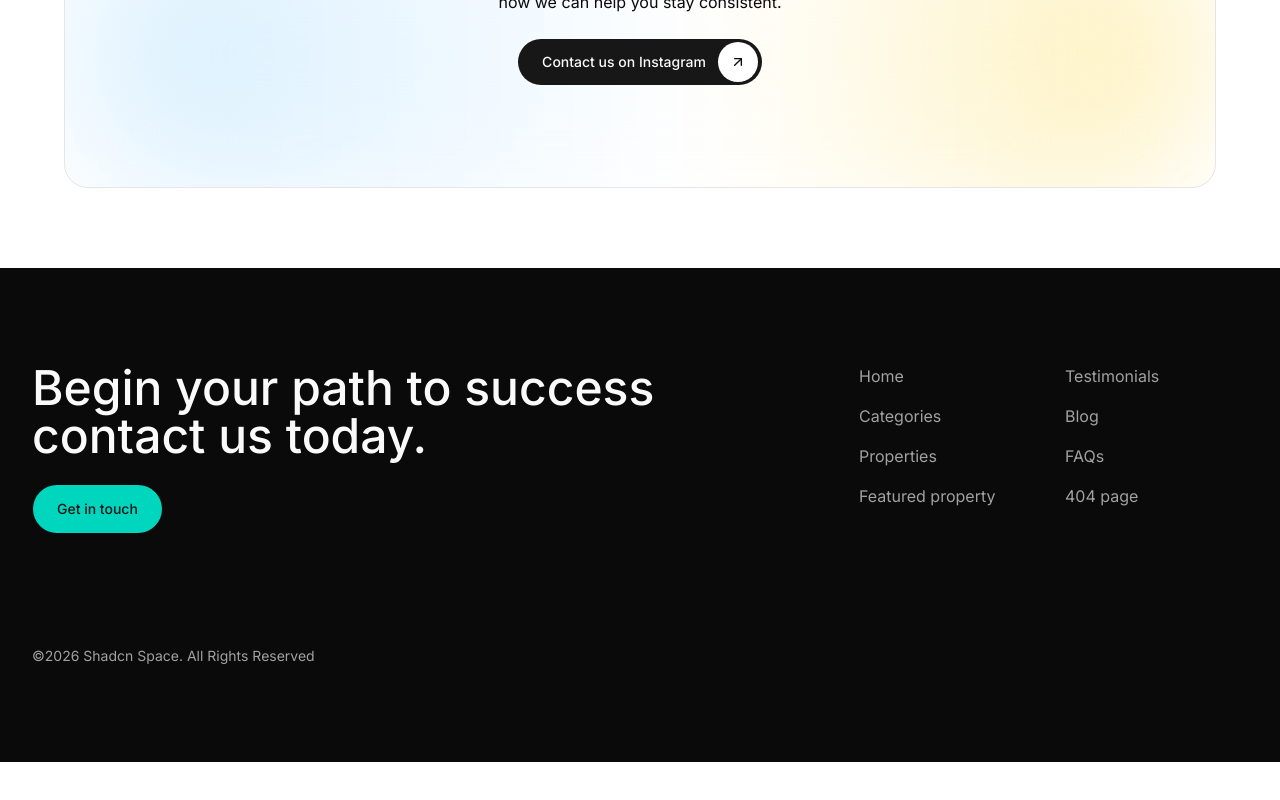
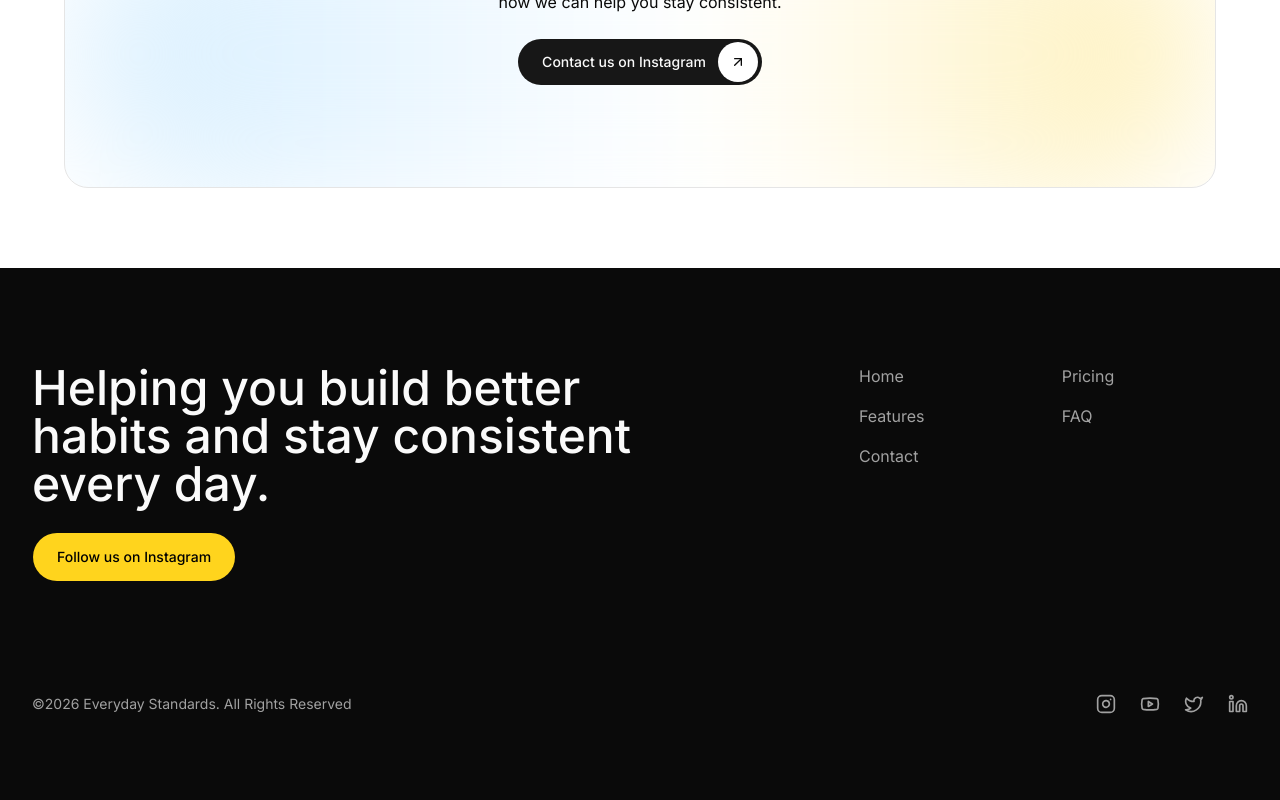
Before and after one commit to agrihome/everydaystandards, a Next.js app: page / in a window 1280 px wide. Shown: the part 3320-4120 px from the top of the page. Before the commit the page ends 4082 px from the top, so only its background shows below. Built offline with nearby package versions, Linux system fonts and the light colour scheme; a web font is replaced by a local one.

Commit message:
feat: update footer component with new links, social icons, and branding styling

```diff
--- a/src/components/shadcn-space/blocks/footer-02/footer.tsx
+++ b/src/components/shadcn-space/blocks/footer-02/footer.tsx
@@ -1,18 +1,23 @@
 import { Button } from "@/components/ui/button"
-import { Input } from "@/components/ui/input"
 import { Separator } from "@/components/ui/separator"
+import { Instagram, Linkedin, Facebook, Twitter, Youtube } from "lucide-react"
 
 export default function Footer() {
   const footerLinks = [
-        { label: "Home", href: "#" },
-        { label: "Categories", href: "#" },
-        { label: "Properties", href: "#" },
-        { label: "Featured property", href: "#" },
-        { label: "Testimonials", href: "#" },
-        { label: "Blog", href: "#" },
-        { label: "FAQs", href: "#" },
-        { label: "404 page", href: "#" },
-    ]
+    { label: "Home", href: "#hero" },
+    { label: "Pricing", href: "#pricing" },
+    { label: "Features", href: "#features" },
+    { label: "FAQ", href: "#faq" },
+    { label: "Contact", href: "#contact" },
+  ];
+
+  const socialLinks = [
+    { icon: Instagram, href: "https://www.instagram.com/everyday.standards/" },
+    { icon: Youtube, href: "https://www.youtube.com/@everyday.standards" },
+    { icon: Twitter, href: "https://x.com/evdaystds" },
+    { icon: Linkedin, href: "https://www.linkedin.com/in/everyday-standards-b00825405/" },
+  ];
+
   return (
     <footer className="dark bg-background">
       <div className="max-w-7xl mx-auto px-4 md:px-6 lg:px-8 md:py-24 py-8">
@@ -20,33 +25,27 @@ export default function Footer() {
           <div className="grid grid-cols-12 gap-6">
             <div className="col-span-12 md:col-span-7 animate-in fade-in slide-in-from-bottom-10 duration-1000 delay-100 ease-in-out fill-mode-both">
               <h2 className="sm:text-5xl text-3xl font-medium mb-6 text-foreground">
-                                Begin your path to success contact us today.
+                Helping you build better habits and stay consistent every day.
               </h2>
-                            <Button className="py-3.5 px-6 rounded-full bg-teal-400 hover:bg-teal-400/80 h-auto">
-                                Get in touch
+              <a
+                href="https://www.instagram.com/everyday.standards/"
+                target="_blank"
+                rel="noopener noreferrer"
+                className="inline-block"
+              >
+                <Button className="py-3.5 px-6 rounded-full bg-[#ffd41d] text-black hover:bg-[#ffd41d]/80 h-auto font-medium">
+                  Follow us on Instagram
                 </Button>
+              </a>
             </div>
             <div className="md:col-span-1" />
-                        <div className="col-span-12 md:col-span-2 animate-in fade-in slide-in-from-bottom-10 duration-1000 delay-100 ease-in-out fill-mode-both">
-                            <div className="flex flex-col gap-4">
-                                {footerLinks.slice(0, 4).map((link) => (
+            <div className="col-span-12 md:col-span-4 animate-in fade-in slide-in-from-bottom-10 duration-1000 delay-100 ease-in-out fill-mode-both">
+              <div className="grid grid-cols-2 gap-4">
+                {footerLinks.map((link) => (
                   <a
                     key={link.label}
                     href={link.href}
-                                        className="block text-base text-muted-foreground hover:text-primary"
-                                    >
-                                        {link.label}
-                                    </a>
-                                ))}
-                            </div>
-                        </div>
-                        <div className="col-span-12 md:col-span-2 animate-in fade-in slide-in-from-bottom-10 duration-1000 delay-200 ease-in-out fill-mode-both">
-                            <div className="flex flex-col gap-4">
-                                {footerLinks.slice(4, 8).map((link) => (
-                                    <a
-                                        key={link.label}
-                                        href={link.href}
-                                        className="block text-base text-muted-foreground hover:text-primary"
+                    className="block text-base text-muted-foreground hover:text-[#ffd41d] transition-colors"
                   >
                     {link.label}
                   </a>
@@ -56,12 +55,27 @@ export default function Footer() {
           </div>
           <div className="flex flex-col gap-12">
             <Separator />
-                        <p className="text-sm text-muted-foreground animate-in fade-in slide-in-from-bottom-10 duration-1000 delay-300 ease-in-out fill-mode-both">
-                            ©2026 Shadcn Space. All Rights Reserved
+            <div className="flex flex-col md:flex-row justify-between items-center gap-6 animate-in fade-in slide-in-from-bottom-10 duration-1000 delay-300 ease-in-out fill-mode-both">
+              <p className="text-sm text-muted-foreground">
+                ©2026 Everyday Standards. All Rights Reserved
               </p>
+              <div className="flex items-center gap-6">
+                {socialLinks.map((social, index) => (
+                  <a
+                    key={index}
+                    href={social.href}
+                    target="_blank"
+                    rel="noopener noreferrer"
+                    className="text-muted-foreground hover:text-[#ffd41d] transition-colors"
+                  >
+                    <social.icon size={20} />
+                  </a>
+                ))}
+              </div>
+            </div>
           </div>
         </div>
       </div>
     </footer>
-    )
+  );
 }
--- a/src/components/shadcn-space/blocks/hero-01/header.tsx
+++ b/src/components/shadcn-space/blocks/hero-01/header.tsx
@@ -193,23 +193,25 @@ const Header = ({ navigationData, onTabClick, className }: HeaderProps) => {
                   <div className="mt-auto flex flex-col gap-4">
                     <div className="flex gap-3">
                       {[
-                        "lucide:dribbble",
-                        "lucide:instagram",
-                        "lucide:twitter",
-                        "lucide:linkedin",
-                      ].map((icon) => (
+                        { icon: "lucide:instagram", href: "https://www.instagram.com/everyday.standards/" },
+                        { icon: "lucide:youtube", href: "https://www.youtube.com/@everyday.standards" },
+                        { icon: "lucide:twitter", href: "https://x.com/evdaystds" },
+                        { icon: "lucide:linkedin", href: "https://www.linkedin.com/in/everyday-standards-b00825405/" },
+                      ].map((social) => (
                         <a
-                          key={icon}
-                          href="#"
+                          key={social.icon}
+                          href={social.href}
+                          target="_blank"
+                          rel="noopener noreferrer"
                           className="flex items-center justify-center rounded-full outline outline-border hover:bg-muted transition p-3 shadow-xs"
                         >
-                          <Icon icon={icon} width={16} height={16} />
+                          <Icon icon={social.icon} width={16} height={16} />
                         </a>
                       ))}
                     </div>
 
                     <p className="text-sm text-muted-foreground">
-                      © 2026 Shadcn Space
+                      © 2026 Everyday Standards
                     </p>
                   </div>
                 </div>
```
Lines whose indentation alone changed are shown as unchanged.
